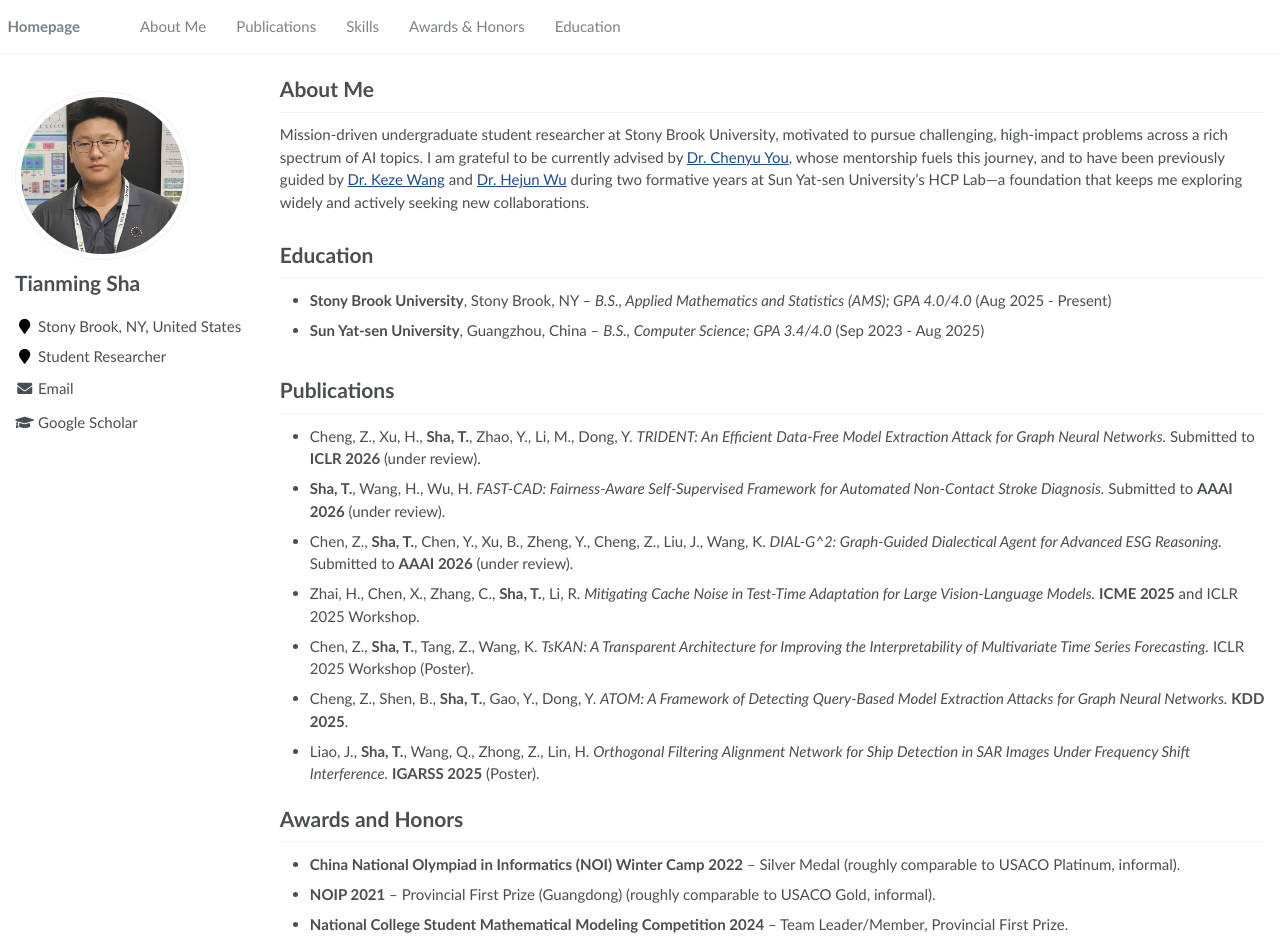
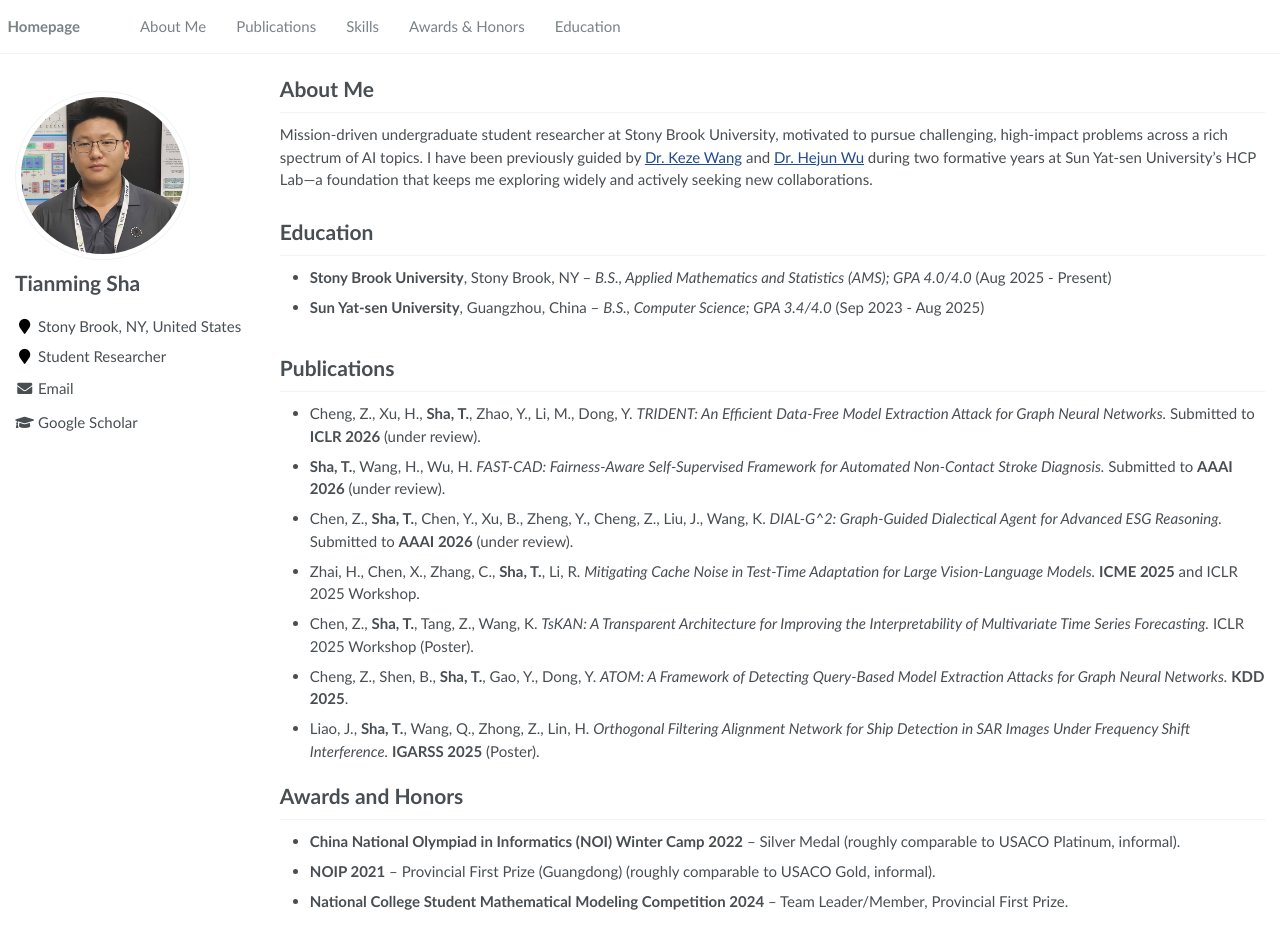
Before and after one commit to shatianming5/shatianming5.github.io, a Jekyll site: the page built from _pages/about.md, in a window 1280 px wide and 950 px high. Built offline with Jekyll 4.4.1, drawn with Linux system fonts in a browser that asks for light colours.

Commit message:
Update about.md

```diff
--- a/_pages/about.md
+++ b/_pages/about.md
@@ -11,7 +11,7 @@
 <span class='anchor' id='about-me'></span>
 
 # About Me
-Mission-driven undergraduate student researcher at Stony Brook University, motivated to pursue challenging, high-impact problems across a rich spectrum of AI topics. I am grateful to be currently advised by [Dr. Chenyu You](http://chenyuyou.me/), whose mentorship fuels this journey, and to have been previously guided by [Dr. Keze Wang](https://kezewang.com/) and [Dr. Hejun Wu](https://cse.sysu.edu.cn/teacher/WuHejun) during two formative years at Sun Yat-sen University’s HCP Lab—a foundation that keeps me exploring widely and actively seeking new collaborations.
+Mission-driven undergraduate student researcher at Stony Brook University, motivated to pursue challenging, high-impact problems across a rich spectrum of AI topics. I have been previously guided by [Dr. Keze Wang](https://kezewang.com/) and [Dr. Hejun Wu](https://cse.sysu.edu.cn/teacher/WuHejun) during two formative years at Sun Yat-sen University’s HCP Lab—a foundation that keeps me exploring widely and actively seeking new collaborations.
 
 <span class='anchor' id='education'></span>
 
```
